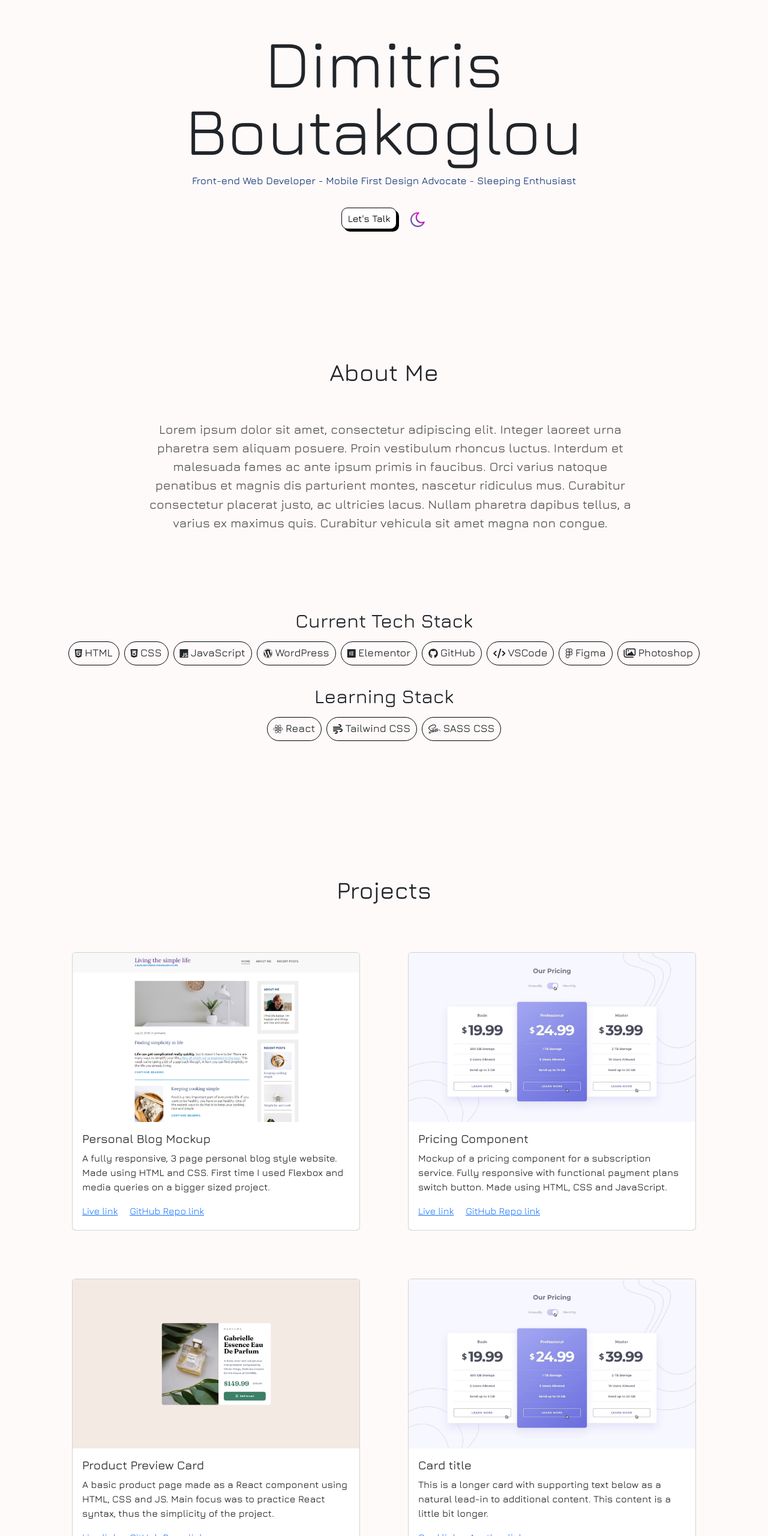
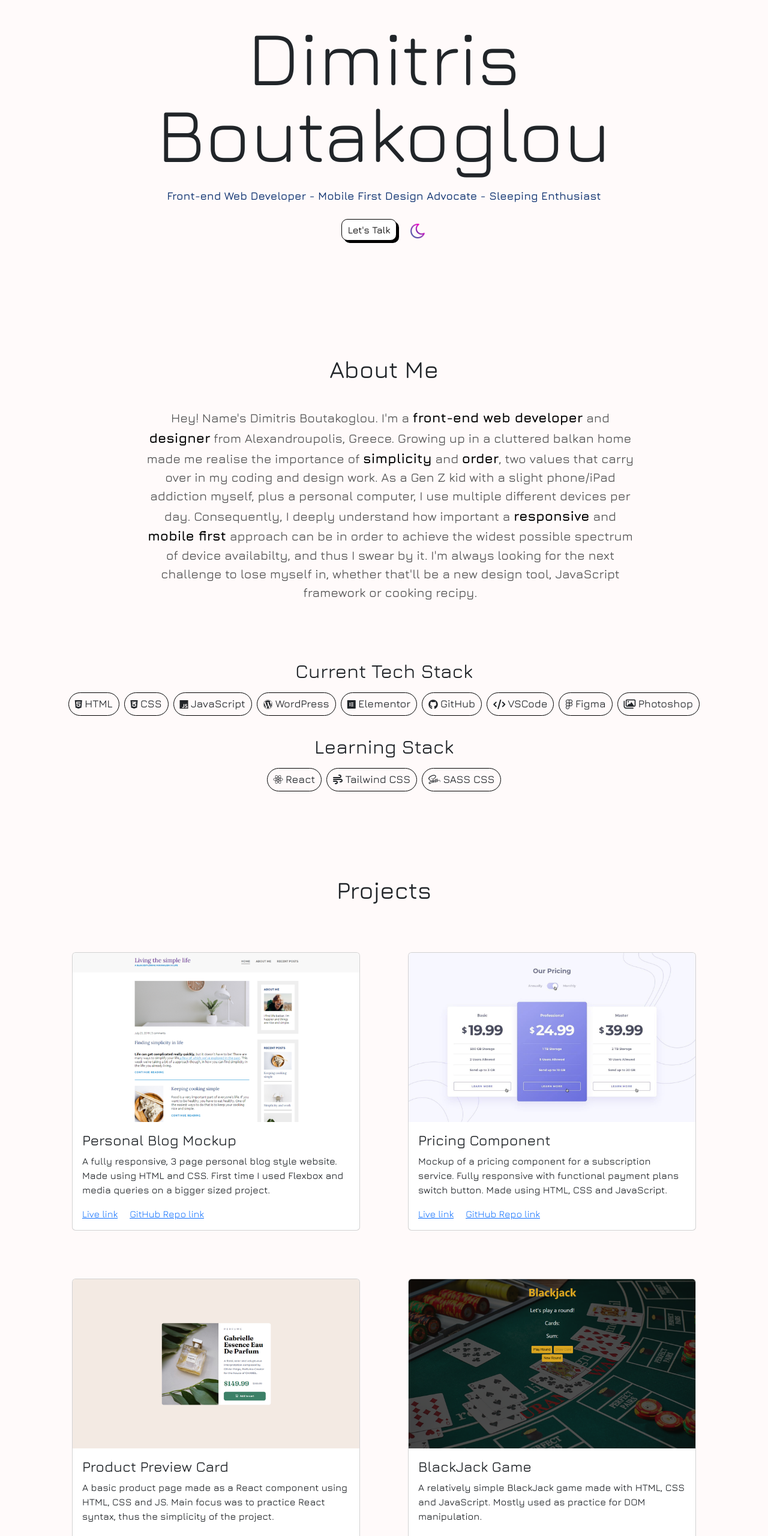
Before and after one commit to DimitrisBoutakoglou/portfolio, a plain HTML site: page index.html in a window 1280 px wide. Shown: the part 240-2800 px from the top of the page at 60% size. Drawn offline with nearby package versions, Linux system fonts and the light colour scheme.

Commit message:
Removed placeholder about text and added the actual one.

```diff
--- a/index.html
+++ b/index.html
@@ -13,6 +13,7 @@
 
 </head>
 <body>
+
         <header>
                 <div class="header-text">
                     <a href="#about" class="link link-about">About Me</a>
@@ -49,15 +50,16 @@
     <!-- ==================== ABOUT ====================-->
 
         <div class="container container-flex" id="about">
-        <h1>About Me</h1>
                 <div class="about">
+                    <h1 class="about-header" id="about-header">About Me</h1>
                     <div class="about-text">
-                    <p>Lorem ipsum dolor sit amet, consectetur adipiscing elit.
-                        Integer laoreet urna pharetra sem aliquam posuere.
-                        Proin vestibulum rhoncus luctus. Interdum et malesuada fames ac ante ipsum primis in faucibus.
-                        Orci varius natoque penatibus et magnis dis parturient montes, nascetur ridiculus mus.
-                        Curabitur consectetur placerat justo, ac ultricies lacus. Nullam pharetra dapibus tellus, a varius ex maximus quis.
-                        Curabitur vehicula sit amet magna non congue.
+                        <p>Hey! Name's Dimitris Boutakoglou. I'm a <strong>front-end web developer</strong> and <strong>designer</strong> from Alexandroupolis, Greece.
+                            Growing up in a cluttered balkan home made me realise the importance of <strong>simplicity</strong> and <strong>order</strong>, two values that carry over
+                            in my coding and design work. As a Gen Z kid with a slight phone/iPad addiction myself, plus a personal computer, I
+                            use multiple different devices per day. Consequently, I deeply understand how important a <strong>responsive</strong>
+                            and <strong>mobile first</strong> approach can be in order to achieve the widest possible spectrum of device availabilty,
+                            and thus I swear by it. I'm always looking for the next challenge to lose myself in, whether that'll be a new
+                            design tool, JavaScript framework or cooking recipy.
                         </p>
                     </div>
                     <div class="about-tech">
@@ -112,6 +114,7 @@
                             <a href="https://github.com/DimitrisBoutakoglou/pricing-component" target="_blank" class="card-link">GitHub Repo link</a>
                         </div>
                     </div>
+
                     <div class="card" style="width: 18rem;">
                         <div class="card-body">
                             <img src="./images/product-preview.png" class="card-img-top mb-2 rounded-2" alt="Image of pricing component">
@@ -119,6 +122,26 @@
                             <p class="card-text">A basic product page made as a React component using HTML, CSS and JS. Main focus was to practice React syntax, thus the simplicity of the project.</p>
                             <a href="https://dimitrisboutakoglou.github.io/product-preview-react/" target="_blank" class="card-link">Live link</a>
                             <a href="https://github.com/DimitrisBoutakoglou/product-preview-react" target="_blank" class="card-link">GitHub Repo link</a>
+                        </div>
+                    </div>
+
+                    <div class="card" style="width: 18rem;">
+                        <div class="card-body">
+                            <img src="./images/bj.png" class="card-img-top mb-2 rounded-2" alt="Image of pricing component">
+                            <h5 class="card-title">BlackJack Game</h5>
+                            <p class="card-text">A relatively simple BlackJack game made with HTML, CSS and JavaScript. Mostly used as practice for DOM manipulation.</p>
+                            <a href="https://dimitrisboutakoglou.github.io/blackjack-game/" target="_blank" class="card-link">Live link</a>
+                            <a href="https://github.com/DimitrisBoutakoglou/blackjack-game" target="_blank" class="card-link">GitHub Repo link</a>
+                        </div>
+                    </div>
+
+                    <div class="card" style="width: 18rem;">
+                        <div class="card-body">
+                            <img src="./images/counter.png" class="card-img-top mb-2 rounded-2" alt="Image of pricing component">
+                            <h5 class="card-title">Passenger Counter App</h5>
+                            <p class="card-text">A website/app originally made using HTML, CSS and JavaScript. Main purpose was Javascript syntax and DOM manipulation practice.</p>
+                            <a href="https://dimitrisboutakoglou.github.io/passenger-counter/" target="_blank" class="card-link">Live link</a>
+                            <a href="https://github.com/DimitrisBoutakoglou/passenger-counter" target="_blank" class="card-link">GitHub Repo link</a>
                         </div>
                     </div>
             </div>
@@ -145,6 +168,7 @@
                         </div>
                     </div>
                 </div>
+
                 <div class="card-deck">
                     <div class="card" style="width: 30rem; height: 29rem;">
                         <img class="card-img-top" src="./images/product-preview.png" alt="Card image cap">
@@ -153,6 +177,18 @@
                             <p class="card-text">A basic product page made as a React component using HTML, CSS and JS. Main focus was to practice React syntax, thus the simplicity of the project.</p>
                             <a href="https://dimitrisboutakoglou.github.io/product-preview-react/" target="_blank" class="card-link">Live link</a>
                             <a href="https://github.com/DimitrisBoutakoglou/product-preview-react" target="_blank" class="card-link">GitHub Repo link</a>
+                        </div>
+                    </div>
+                </div>
+
+                <div class="card-deck">
+                    <div class="card" style="width: 30rem; height: 29rem;">
+                        <img class="card-img-top" src="./images/counter.png" alt="Card image cap">
+                        <div class="card-body">
+                            <h5 class="card-title">Passenger Counter App</h5>
+                            <p class="card-text">A website/app originally made using HTML, CSS and JavaScript. Main purpose was Javascript syntax and DOM manipulation practice.</p>
+                            <a href="https://dimitrisboutakoglou.github.io/passenger-counter/" target="_blank" class="card-link">Live link</a>
+                            <a href="https://github.com/DimitrisBoutakoglou/passenger-counter" target="_blank" class="card-link">GitHub Repo link</a>
                         </div>
                     </div>
                 </div>
@@ -176,12 +212,12 @@
 
                 <div class="card-deck">
                     <div class="card" style="width: 30rem; height: 29rem;">
-                    <img class="card-img-top" src="./images/pricing.jpg" alt="Card image cap">
+                        <img class="card-img-top" src="./images/bj.png" alt="Card image cap">
                         <div class="card-body">
-                        <h5 class="card-title">Card title</h5>
-                        <p class="card-text">This is a longer card with supporting text below as a natural lead-in to additional content. This content is a little bit longer.</p>
-                        <a href="#" class="card-link">Card link</a>
-                        <a href="#" class="card-link">Another link</a>
+                            <h5 class="card-title">BlackJack Game</h5>
+                            <p class="card-text">A relatively simple BlackJack game made with HTML, CSS and JavaScript. Mostly used as practice for DOM manipulation.</p>
+                            <a href="https://dimitrisboutakoglou.github.io/blackjack-game/" target="_blank" class="card-link">Live link</a>
+                            <a href="https://github.com/DimitrisBoutakoglou/blackjack-game" target="_blank" class="card-link">GitHub Repo link</a>
                         </div>
                     </div>
                 </div>
@@ -192,6 +228,8 @@
 
 
     <!-- ==================== CONTACT ====================-->
+
+
         <div class="container container-flex" id="contact">
                 <div class="contact-section" id="contact-section">
                     <h1 class="contact-header">Let's Talk!</h1>
--- a/style.css
+++ b/style.css
@@ -16,6 +16,7 @@ html{
 body{
     background-color: #FFFAFA !important;
 }
+
 
 .logo{
     width: 125px;
@@ -39,7 +40,11 @@ a{
     transform: scale(1.1);
 }
 
-
+strong{
+    font-weight: bolder;
+    font-size: 1.25rem;
+    color: black;
+}
 
 
 /* =================== GENERAL LAYOUT =================== */
@@ -112,7 +117,6 @@ header{
     display: flex;
     flex-direction: column;
     align-items: center;
-    gap: 1em;
 }
 
 .container-hero{
@@ -125,14 +129,15 @@ header{
 }
 
 .hero-name{
-    font-size: 3.5rem;
+    font-size: 3.7rem;
     font-weight: 400;
     line-height: 1em;
 }
 
 .hero-sub{
-    margin-top: 1em;
-    font-weight: 400;
+    margin-top: .5em;
+    font-size: 1.1rem;
+    font-weight: 500;
     color: #143774;
 }
 
@@ -166,15 +171,17 @@ header{
     }
 
     .hero-name{
-        font-size: 7rem;
+        font-size: 8rem;
     }
 
     .hero-sub{
-        font-size: 1.05rem;
-        font-weight: 500;
+        padding-top: 1em;
+        font-size: 1.15rem;
+        font-weight: 600;
     }
 
     .hero-btns{
+        padding-top: .5em;
         flex-direction: row;
         align-items: center;
         gap: .75em;
@@ -192,17 +199,24 @@ header{
 /* =================== ABOUT LAYOUT MOBILE =================== */
 
 .about{
-    margin-top: 3em;
+    margin-top: 20em;
 }
+
+.about-header{
+    text-align: center;
+    font-weight: 500;
+    padding-bottom: 1em;
+}
+
 
 .about-text{
     font-weight: 500;
     font-size: 1.15rem;
     padding-left: 1em;
+    overflow:  hidden;
 }
 
 .about-tech{
-    /* border: 1px solid black; */
     border-radius: 10px;
     width: 100%;
     padding-bottom: 5em;
@@ -252,6 +266,15 @@ header{
 
 @media (min-width:675px) {
 
+    .about{
+    margin-top: 5em;
+}
+
+    .about-header{
+        text-align: center;
+        margin: 0;
+    }
+
     .about-text{
         color: #555555;
         font-size: 1.3em;
@@ -262,11 +285,17 @@ header{
     }
 
     .about-tech{
-        margin-top: 8em;
+        margin-top: 5em;
     }
 
     .about-tech-stack-header{
         margin-top: 1em;
+    }
+
+    strong{
+    font-weight: bolder;
+    font-size: 1.4rem;
+    color: black;
     }
 
 }
@@ -276,6 +305,7 @@ header{
 .projects-container{
     display: flex;
     justify-content: center;
+    margin-top: 25em;
 }
 
 .projects{
@@ -295,6 +325,11 @@ header{
 
 .projects-header-desktop{
     display: none;
+}
+
+.card-title{
+    font-size: 1.5rem;
+    font-weight: 500;
 }
 
 .card-text{
@@ -389,7 +424,11 @@ header{
 
 .contact-input{
     width: 300px;
+    max-width: 100%;
+    border: 1px solid black;
+    border-radius: 3px;
 }
+
 
 .submit-button{
     background-color: #7d9fd9;
@@ -407,6 +446,7 @@ header{
     color: black;
     transform: scale(1.05);
 }
+
 
 /* =================== CONTACT LAYOUT DESKTOP =================== */
 
```
Also changed, not shown: images/bj.png (added), images/counter.png (added). Lines whose indentation alone changed are shown as unchanged.
